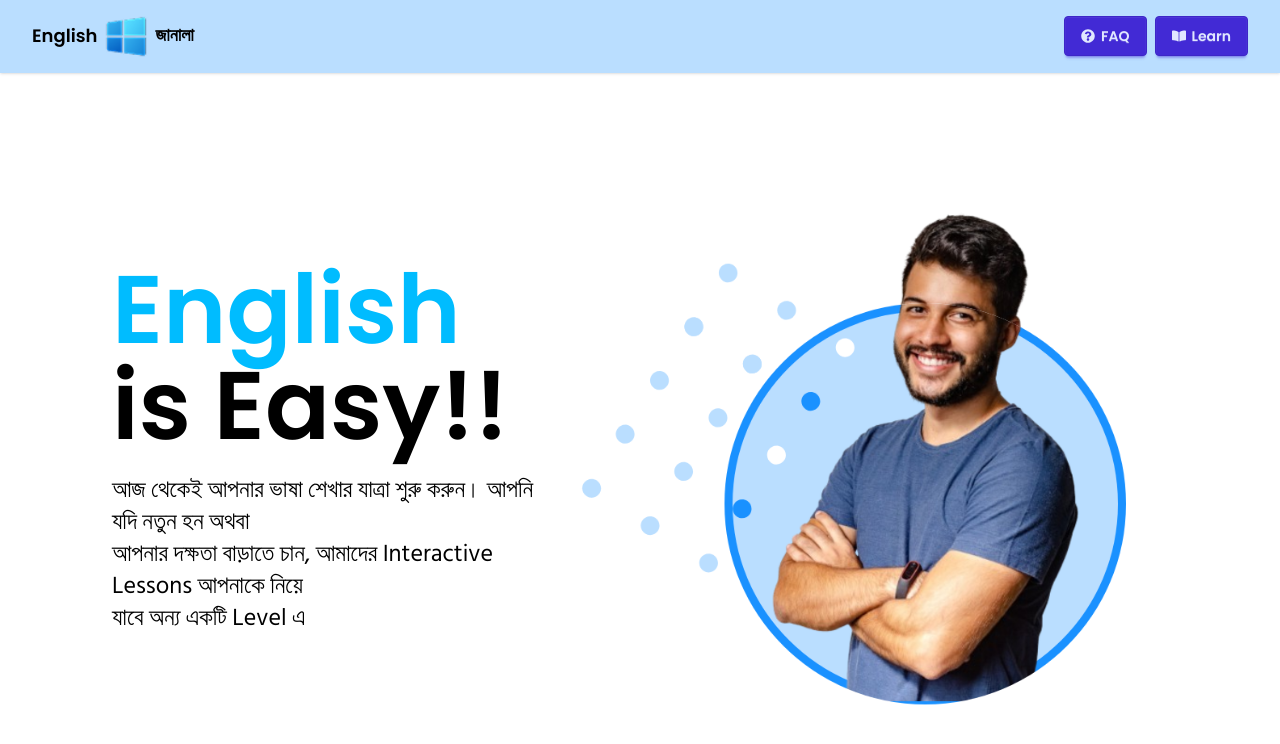
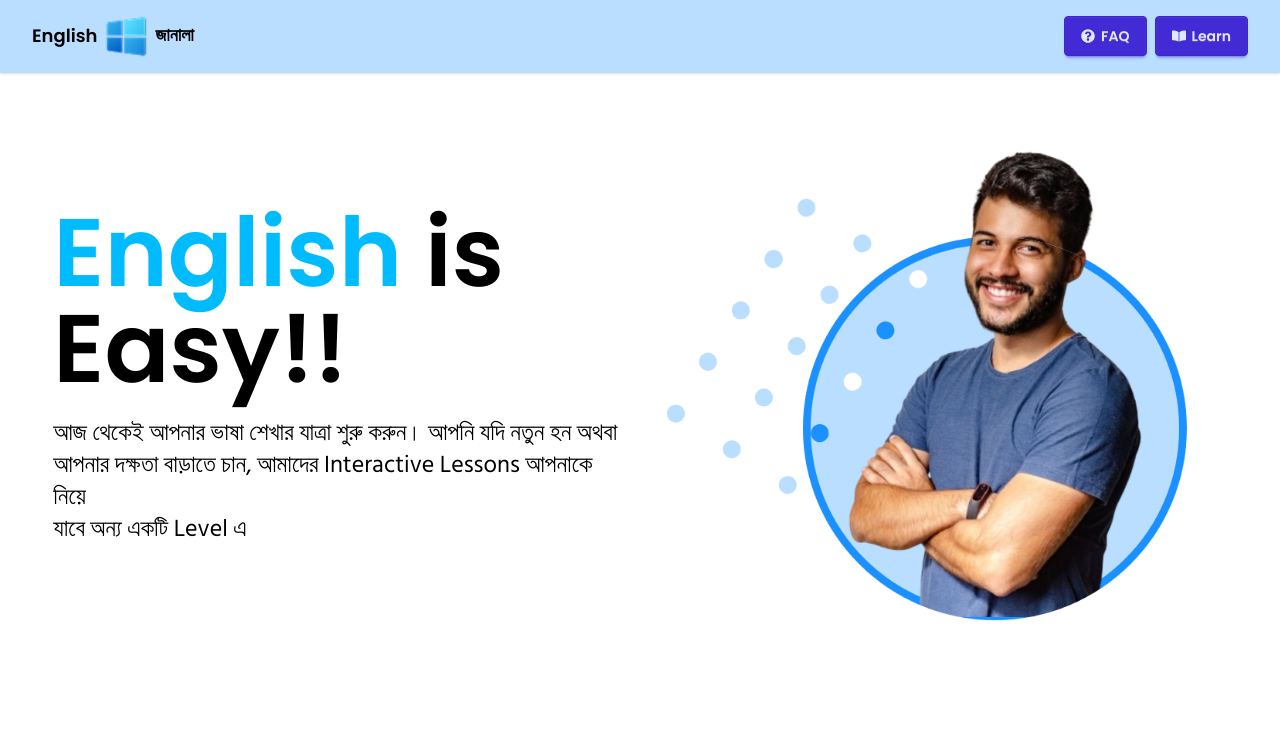
Before and after one commit to AhmadZaid20187/next-english-janala, a Next.js app: page / in a window 1280 px wide. Shown: the top 744 px of the page. Built offline with nearby package versions, Linux system fonts and the light colour scheme.

Commit message:
Banner Done

```diff
--- a/src/components/Banner.jsx
+++ b/src/components/Banner.jsx
@@ -1,39 +1,12 @@
-// import Image from 'next/image';
-// import React from 'react';
-
-// const Banner = () => {
-//     return (
-//         <div className='flex justify-between items-center my-20 mx-80'>
-//             <div>
-//                 <h2 className='text-5xl text-black font-semibold'><span className='text-[#00BCFF]'>English</span> is Easy!!</h2>
-//                 <p className='font-bangla text-black text-xm pt-5'>আজ থেকেই আপনার ভাষা শেখার যাত্রা শুরু করুন। আপনি যদি নতুন হন অথবা<br></br> আপনার দক্ষতা বাড়াতে চান, আমাদের Interactive Lessons আপনাকে নিয়ে <br></br> যাবে অন্য একটি Level এ</p>
-//             </div>
-//             <div>
-//                 <Image
-//                     src="/assets/hero-student.png"
-//                     alt='Banner Image'
-//                     width={500}
-//                     height={500}
-//                 />
-//             </div>
-//         </div>
-//     );
-// };
-
-// export default Banner;
-
-
 
 import Image from "next/image";
 
 const Banner = () => {
     return (
-        <section className="my-10 px-4 sm:my-20 sm:mx-8 lg:my-20 lg:mx-16 xl:mx-24">
-
-            <div className="flex flex-col-reverse items-center justify-between gap-8 lg:flex-row">
+        <section className="flex flex-col-reverse md:flex-row gap-10 justify-between items-center py-5 w-11/12 mx-auto">
 
             {/* Text */}
-                <div className="text-center lg:text-left">
+            <div className="content flex-1 text-center md:text-left">
                 <h2 className="text-3xl font-semibold text-black sm:text-4xl lg:text-8xl">
                     <span className="text-[#00BCFF]">English</span> is Easy!!
                 </h2>
@@ -48,17 +21,16 @@ const Banner = () => {
             </div>
 
             {/* Image */}
-                <div className="w-full max-w-md sm:max-w-lg lg:max-w-2xl">
+            <div className="image flex-1">
                 <Image
                     src="/assets/hero-student.png"
                     alt="Student learning English"
-                        width={1000}
-                        height={1000}
-                        className="h-auto w-full"
+                    width={700}
+                    height={700}
+                    className="image h-auto w-full"
                 />
             </div>
 
-            </div>
         </section>
     );
 };
```
Lines whose indentation alone changed are shown as unchanged.
